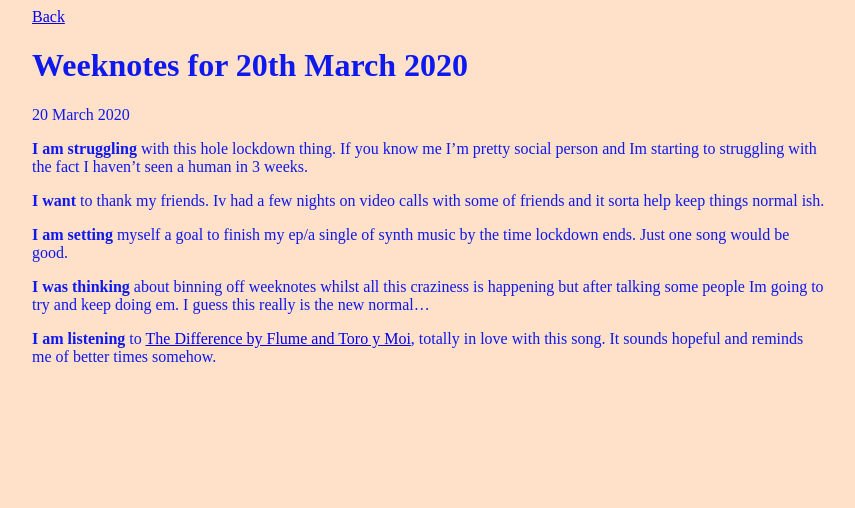
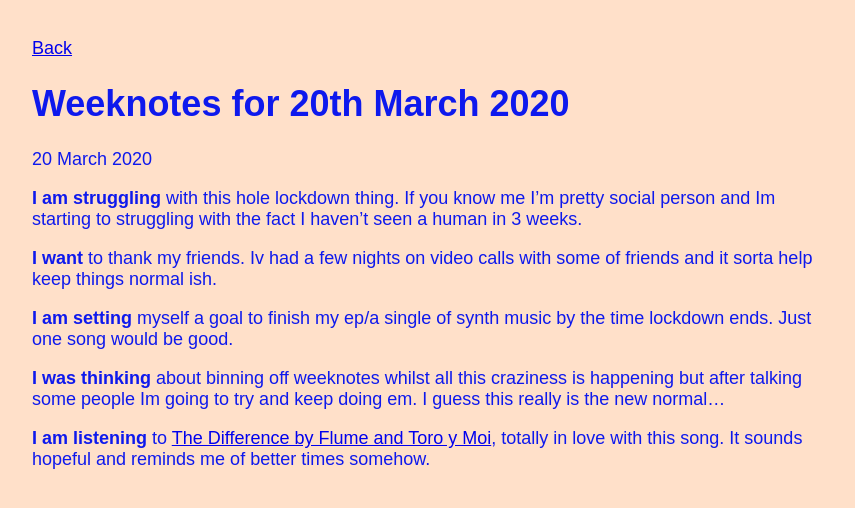
Before and after one commit to mrkwrght/mrkwrghtdotcom, a Jekyll site: the page built from _posts/2020-03-20-weeknotes-for-20th-march-2020.md, in a window 1280 px wide. Shown: the top 508 px of the page, without its empty margins (128-983 px from the left). Built offline with Jekyll 4.4.1, drawn with Linux system fonts in a browser that asks for light colours; some web fonts are replaced.

Commit message:
Update post.html

```diff
--- a/_layouts/post.html
+++ b/_layouts/post.html
@@ -5,6 +5,13 @@ layout: default
 
 
 <style>
+
+  .post {
+    padding-top:30px;
+    padding-bottom:30px;
+    font-family: Arial, Helvetica, sans-serif;
+      font-size: 18px;
+  }
   .body{
       font-family: Arial, Helvetica, sans-serif;
       font-size: 18px;
```
